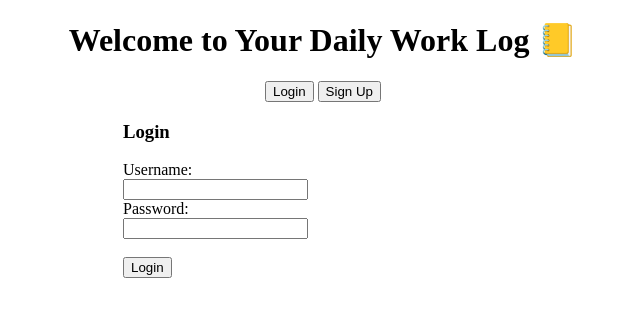
After one commit to jfisay/worklog-dashboard, a FastAPI app: template templates/home.html in a window 1280 px wide. The commit adds this page. Shown: the top 317 px of the page, without its empty margins (317-957 px from the left). Run offline with FastAPI, Linux system fonts and the light colour scheme; the template is opened without the code that fills it, so the values that code supplies are empty; parts of the project's set-up code (start-up, migrations or seed data) failed here and were passed over.

Commit message:
Update app with encryption and summary generation

```diff
--- a/main.py
+++ b/main.py
@@ -1,18 +1,30 @@
+from datetime import datetime, timedelta
 from fastapi import FastAPI, Request, Form, Depends
 from fastapi.responses import HTMLResponse, RedirectResponse
+from fastapi.staticfiles import StaticFiles
 from fastapi.templating import Jinja2Templates
-from fastapi.staticfiles import StaticFiles
+from passlib.context import CryptContext
 from starlette.middleware.sessions import SessionMiddleware
+from weekly_summary import fetch_weekly_logs, summarize_logs, save_summary_to_db
 import mysql.connector
+from cryptography.fernet import Fernet
+import base64
+import os
+import re
 from dotenv import load_dotenv
-from passlib.hash import bcrypt
-import os
 
 load_dotenv()
 
+ENCRYPTION_KEY = os.getenv("ENCRYPTION_KEY").encode()
+fernet = Fernet(ENCRYPTION_KEY)
+
 app = FastAPI()
-app.add_middleware(SessionMiddleware, secret_key="your-super-secret-key")
+app.add_middleware(SessionMiddleware, secret_key=os.getenv("SESSION_SECRET"))
+
+app.mount("/static", StaticFiles(directory="static"), name="static")
 templates = Jinja2Templates(directory="templates")
+
+pwd_context = CryptContext(schemes=["bcrypt"], deprecated="auto")
 
 def get_db_connection():
     return mysql.connector.connect(
@@ -22,82 +34,228 @@ def get_db_connection():
         database=os.getenv("DB_NAME")
     )
 
-# --- AUTH HELPERS ---
+def is_logged_in(request: Request):
+    return request.session.get("user") is not None
+
 def get_user(username):
     conn = get_db_connection()
-    cursor = conn.cursor()
-    cursor.execute("SELECT username, password_hash FROM users WHERE username = %s", (username,))
-    user = cursor.fetchone()
+    cursor = conn.cursor(dictionary=True)
+    cursor.execute("SELECT * FROM users WHERE username=%s", (username,))
+    result = cursor.fetchone()
     cursor.close()
     conn.close()
-    return user
+    return result
 
-def create_user(username, password):
-    hashed = bcrypt.hash(password)
+@app.get("/", response_class=HTMLResponse)
+def home(request: Request):
+    if "username" not in request.session:
+        return templates.TemplateResponse("home.html", {"request": request})
+
+    username = request.session["username"]
     conn = get_db_connection()
     cursor = conn.cursor()
-    cursor.execute("INSERT INTO users (username, password_hash) VALUES (%s, %s)", (username, hashed))
+    cursor.execute(
+        "SELECT log_date, entry FROM daily_logs WHERE username = %s ORDER BY log_date DESC",
+        (username,)
+    )
+    logs_encrypted = cursor.fetchall()
+    cursor.close()
+    conn.close()
+
+    # Decrypt each log entry
+    logs = []
+    for log_date, encrypted_entry in logs_encrypted:
+        try:
+            decrypted_entry = fernet.decrypt(encrypted_entry.encode()).decode()
+        except Exception:
+            decrypted_entry = "[Error decrypting entry]"
+        logs.append((log_date, decrypted_entry))
+
+    return templates.TemplateResponse("index.html", {"request": request, "logs": logs})
+@app.post("/login")
+def login(request: Request, username: str = Form(...), password: str = Form(...)):
+    user = get_user(username)
+
+    if not user:
+        # User doesn't exist
+        return templates.TemplateResponse("login.html", {
+            "request": request,
+            "error": "No user found with that username."
+        })
+
+    if not pwd_context.verify(password, user["password"]):
+        # Password is wrong
+        return templates.TemplateResponse("login.html", {
+            "request": request,
+            "error": "Incorrect password."
+        })
+
+    # Success
+    request.session["username"] = username
+    return RedirectResponse("/", status_code=302)
+@app.get("/login", response_class=HTMLResponse)
+def login_form(request: Request):
+    return templates.TemplateResponse("login.html", {"request": request})
+
+def create_user(username, hashed_password):
+    conn = get_db_connection()
+    cursor = conn.cursor()
+    cursor.execute(
+        "INSERT INTO users (username, password) VALUES (%s, %s)",
+        (username, hashed_password)
+    )
+    conn.commit()
+    cursor.close()
+    conn.close()
+@app.post("/signup")
+def signup(request: Request, username: str = Form(...), password: str = Form(...)):
+    # Password strength check
+    if (len(password) < 8 or
+        not re.search(r"[A-Z]", password) or
+        not re.search(r"[a-z]", password) or
+        not re.search(r"\d", password) or
+        not re.search(r"[!@#$%^&*(),.?\":{}|<>]", password)):
+        return templates.TemplateResponse("signup.html", {
+            "request": request,
+            "error": "Password must be at least 8 characters long and include an uppercase letter, lowercase letter, number, and special character."
+        })
+
+    # Check for existing user
+    existing_user = get_user(username)
+    if existing_user:
+        return templates.TemplateResponse("signup.html", {
+            "request": request,
+            "error": "Username already exists."
+        })
+
+    # Store user
+    hashed_pw = pwd_context.hash(password)
+    create_user(username, hashed_pw)
+    request.session["username"] = username
+    return RedirectResponse("/", status_code=302)
+@app.get("/signup")
+def signup_form(request: Request):
+    return templates.TemplateResponse("home.html", {"request": request})
+
+@app.get("/logout")
+def logout(request: Request):
+    request.session.clear()
+    return RedirectResponse("/", status_code=302)
+
+@app.get("/summaries", response_class=HTMLResponse)
+def view_summaries(request: Request):
+    if "username" not in request.session:
+        return RedirectResponse("/login", status_code=302)
+
+    username = request.session["username"]
+    conn = get_db_connection()
+    cursor = conn.cursor()
+    cursor.execute(
+        "SELECT week_start, week_end, summary FROM weekly_summaries WHERE username = %s ORDER BY week_start DESC",
+        (username,)
+    )
+    encrypted_summaries = cursor.fetchall()
+    cursor.close()
+    conn.close()
+
+    summaries = []
+    for start, end, encrypted_summary in encrypted_summaries:
+        try:
+            decrypted_summary = fernet.decrypt(encrypted_summary.encode()).decode()
+        except Exception:
+            decrypted_summary = "[Error decrypting summary]"
+        summaries.append((start, end, decrypted_summary))
+
+    return templates.TemplateResponse("summary.html", {
+        "request": request,
+        "summaries": summaries
+    })
+@app.post("/log")
+def add_log(request: Request, log_date: str = Form(...), entry: str = Form(...)):
+    if "username" not in request.session:
+        return RedirectResponse("/login", status_code=302)
+
+    username = request.session["username"]
+
+    # Encrypt the entry
+    encrypted_entry = fernet.encrypt(entry.encode()).decode()
+
+    # Save to DB
+    conn = get_db_connection()
+    cursor = conn.cursor()
+    cursor.execute(
+        "INSERT INTO daily_logs (log_date, entry, username) VALUES (%s, %s, %s)",
+        (log_date, encrypted_entry, username)
+    )
     conn.commit()
     cursor.close()
     conn.close()
 
-def is_logged_in(request: Request):
-    return request.session.get("logged_in") == True
+    return RedirectResponse("/", status_code=302)
+@app.post("/submit-summary")
+def submit_summary(request: Request, week_start: str = Form(...), week_end: str = Form(...), summary: str = Form(...)):
+    if "username" not in request.session:
+        return RedirectResponse("/login", status_code=302)
 
-def login_required(request: Request):
-    if not is_logged_in(request):
-        return RedirectResponse(url="/login", status_code=302)
-
-# --- ROUTES ---
-@app.get("/signup", response_class=HTMLResponse)
-def signup_form(request: Request):
-    return templates.TemplateResponse("signup.html", {"request": request})
-
-@app.post("/signup")
-def signup(request: Request, username: str = Form(...), password: str = Form(...)):
-    if get_user(username):
-        return templates.TemplateResponse("signup.html", {"request": request, "error": "User already exists."})
-    create_user(username, password)
-    request.session["logged_in"] = True
-    return RedirectResponse(url="/", status_code=302)
-
-@app.get("/login", response_class=HTMLResponse)
-def login_form(request: Request):
-    return templates.TemplateResponse("login.html", {"request": request})
-
-@app.post("/login")
-def login(request: Request, username: str = Form(...), password: str = Form(...)):
-    user = get_user(username)
-    if user and bcrypt.verify(password, user[1]):
-        request.session["logged_in"] = True
-        return RedirectResponse(url="/", status_code=302)
-    return templates.TemplateResponse("login.html", {"request": request, "error": "Invalid credentials."})
-
-@app.get("/logout")
-def logout(request: Request):
-    request.session.clear()
-    return RedirectResponse(url="/login", status_code=302)
-
-@app.get("/", response_class=HTMLResponse)
-def home(request: Request):
-    if not is_logged_in(request):
-        return RedirectResponse("/login", status_code=302)
+    username = request.session["username"]
     conn = get_db_connection()
     cursor = conn.cursor()
-    cursor.execute("SELECT log_date, entry FROM daily_logs ORDER BY log_date DESC")
+
+    cursor.execute("""
+        INSERT INTO weekly_summaries (week_start, week_end, summary, username)
+        VALUES (%s, %s, %s, %s)
+    """, (week_start, week_end, summary, username))
+
+    conn.commit()
+    cursor.close()
+    conn.close()
+
+    return RedirectResponse("/summaries", status_code=302)
+
+
+@app.post("/generate-summary")
+def generate_summary(request: Request):
+    # Check if user is logged in
+    username = request.session.get("username")
+    if not username:
+        return RedirectResponse("/login", status_code=302)
+
+    # Calculate current week's date range
+    start_of_week = datetime.today() - timedelta(days=datetime.today().weekday())
+    end_of_week = start_of_week + timedelta(days=6)
+
+    # Fetch logs for the week
+    conn = get_db_connection()
+    cursor = conn.cursor()
+    cursor.execute("""
+        SELECT log_date, entry FROM daily_logs
+        WHERE log_date BETWEEN %s AND %s AND username = %s
+        ORDER BY log_date ASC
+    """, (start_of_week.date(), end_of_week.date(), username))
     logs = cursor.fetchall()
     cursor.close()
     conn.close()
-    return templates.TemplateResponse("index.html", {"request": request, "logs": logs})
 
-@app.get("/summaries", response_class=HTMLResponse)
-def summaries(request: Request):
-    if not is_logged_in(request):
-        return RedirectResponse("/login", status_code=302)
+    if not logs:
+        return RedirectResponse("/", status_code=302)
+
+    # Decrypt logs and prepare text for summarization
+    log_text = "\n".join([
+        f"{log[0]}: {fernet.decrypt(log[1].encode()).decode(errors='ignore')}"
+        for log in logs
+    ])
+    summary_text = summarize_logs(log_text)
+
+    # Encrypt the summary and store it
+    encrypted_summary = fernet.encrypt(summary_text.encode()).decode()
     conn = get_db_connection()
     cursor = conn.cursor()
-    cursor.execute("SELECT week_start, week_end, summary FROM weekly_summaries ORDER BY week_start DESC")
-    summaries = cursor.fetchall()
+    cursor.execute("""
+        INSERT INTO weekly_summaries (week_start, week_end, summary, username)
+        VALUES (%s, %s, %s, %s)
+    """, (start_of_week.date(), end_of_week.date(), encrypted_summary, username))
+    conn.commit()
     cursor.close()
     conn.close()
-    return templates.TemplateResponse("summary.html", {"request": request, "summaries": summaries})
+
+    return RedirectResponse("/summaries", status_code=302)
--- /dev/null
+++ b/templates/home.html
@@ -0,0 +1,49 @@
+<!DOCTYPE html>
+<html>
+<head>
+    <title>Daily Work Log</title>
+    <style>
+        .form-container { max-width: 400px; margin: auto; }
+        .form-toggle { text-align: center; margin-bottom: 10px; }
+        .hidden { display: none; }
+    </style>
+</head>
+<body>
+    <h1 style="text-align:center;">Welcome to Your Daily Work Log 📒</h1>
+
+    <div class="form-container">
+        <div class="form-toggle">
+            <button onclick="showForm('login')">Login</button>
+            <button onclick="showForm('signup')">Sign Up</button>
+        </div>
+
+        <!-- Login Form -->
+        <form id="loginForm" method="post" action="/login">
+            <h3>Login</h3>
+            <label>Username:</label><br>
+            <input type="text" name="username" required><br>
+            <label>Password:</label><br>
+            <input type="password" name="password" required><br><br>
+            <button type="submit">Login</button>
+        </form>
+
+        <!-- Signup Form -->
+        <form id="signupForm" method="post" action="/signup" class="hidden">
+            <h3>Sign Up</h3>
+            <label>Username:</label><br>
+            <input type="text" name="username" required><br>
+            <label>Password:</label><br>
+            <input type="password" name="password" required><br><br>
+            <button type="submit">Sign Up</button>
+        </form>
+    </div>
+
+    <script>
+        function showForm(formType) {
+            document.getElementById('loginForm').classList.add('hidden');
+            document.getElementById('signupForm').classList.add('hidden');
+            document.getElementById(formType + 'Form').classList.remove('hidden');
+        }
+    </script>
+</body>
+</html>
--- /dev/null
+++ b/test.py
@@ -0,0 +1,2 @@
+from cryptography.fernet import Fernet
+print(Fernet.generate_key().decode())
```
Also changed, not shown: mainnn.py (added, +103 -0 lines), requirements_backup.txt (added, +144 -0 lines), templates/index.html (+39 -4 lines), templates/login.html (+14 -10 lines), templates/signup.html (+19 -10 lines), templates/summary.html (+26 -0 lines), weekly_summary.py (+25 -25 lines), 2 other files.
